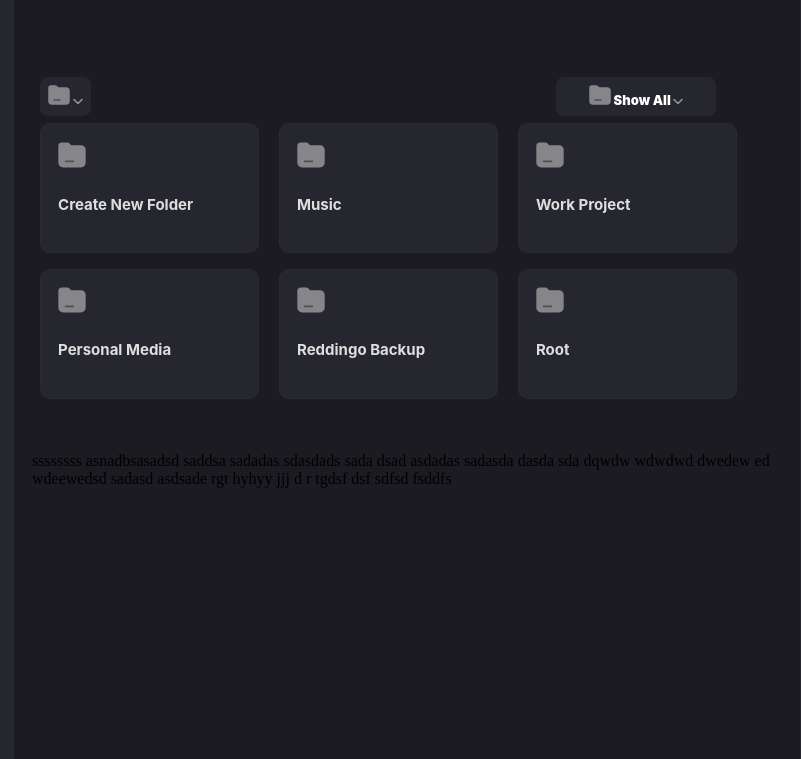
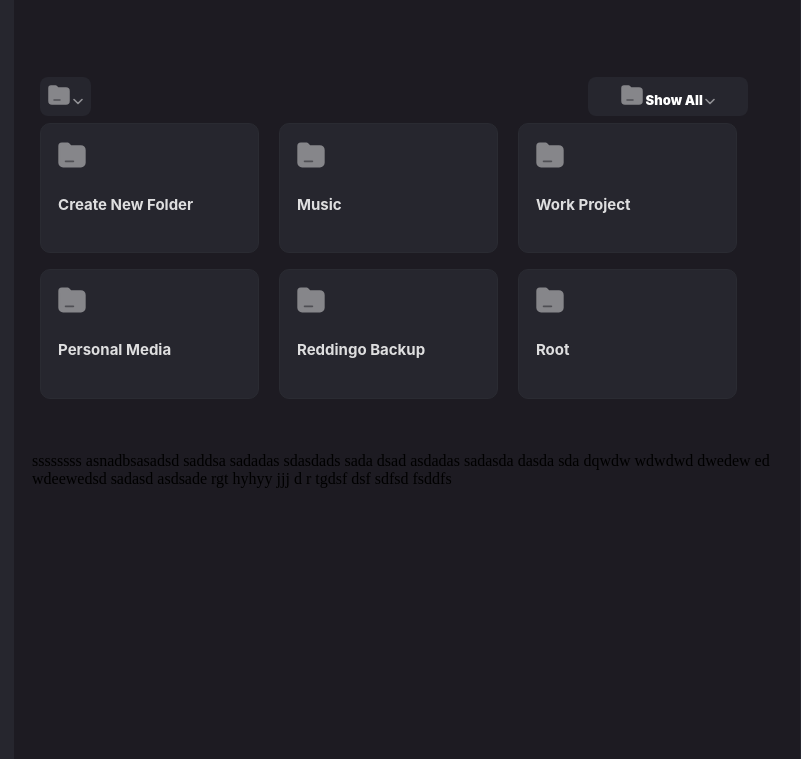
Before and after one commit to finallybady/untitled, a plain HTML site: page index.html in a window 1280 px wide. Shown: the whole page, without its empty margins (96-897 px from the left). Drawn offline with Linux system fonts and the light colour scheme.

Commit message:
Update mycss.css

```diff
--- a/mycss.css
+++ b/mycss.css
@@ -78,7 +78,7 @@ body{
     border:none;
     padding: 8px;
     cursor: pointer;
-    margin-left: 60%;
+    margin-left: 38.5vw;
     width: 160px;
     font-family: Inter;
     font-style: normal;
```
